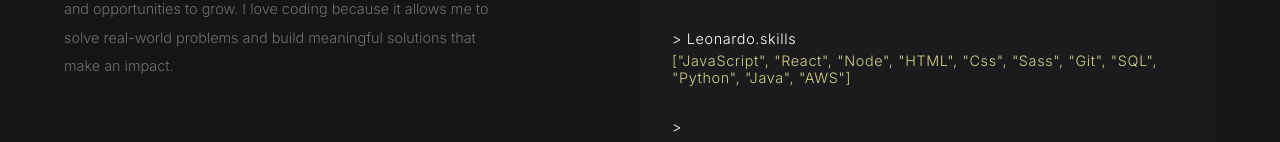
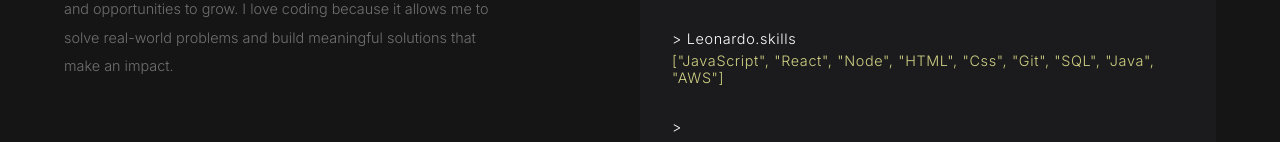
Before and after one commit to xDrokra/portfolio_site, a plain HTML site: page index.html in a window 1280 px wide. Shown: the part 278-420 px from the top of the page. Drawn offline with Linux system fonts and the light colour scheme.

Commit message:
modifiche skills 2

```diff
--- a/index.html
+++ b/index.html
@@ -92,7 +92,7 @@
 
           <div class="input-statment">> Leonardo.skills</div>
           <div class="return-statment">
-            ["JavaScript", "React", "Node", "HTML", "Css", "Sass", "Git", "SQL", "Python", "Java", "AWS"]
+            ["JavaScript", "React", "Node", "HTML", "Css", "Git", "SQL", "Java", "AWS"]
           </div>
 
           <div class="input-statment">
```
